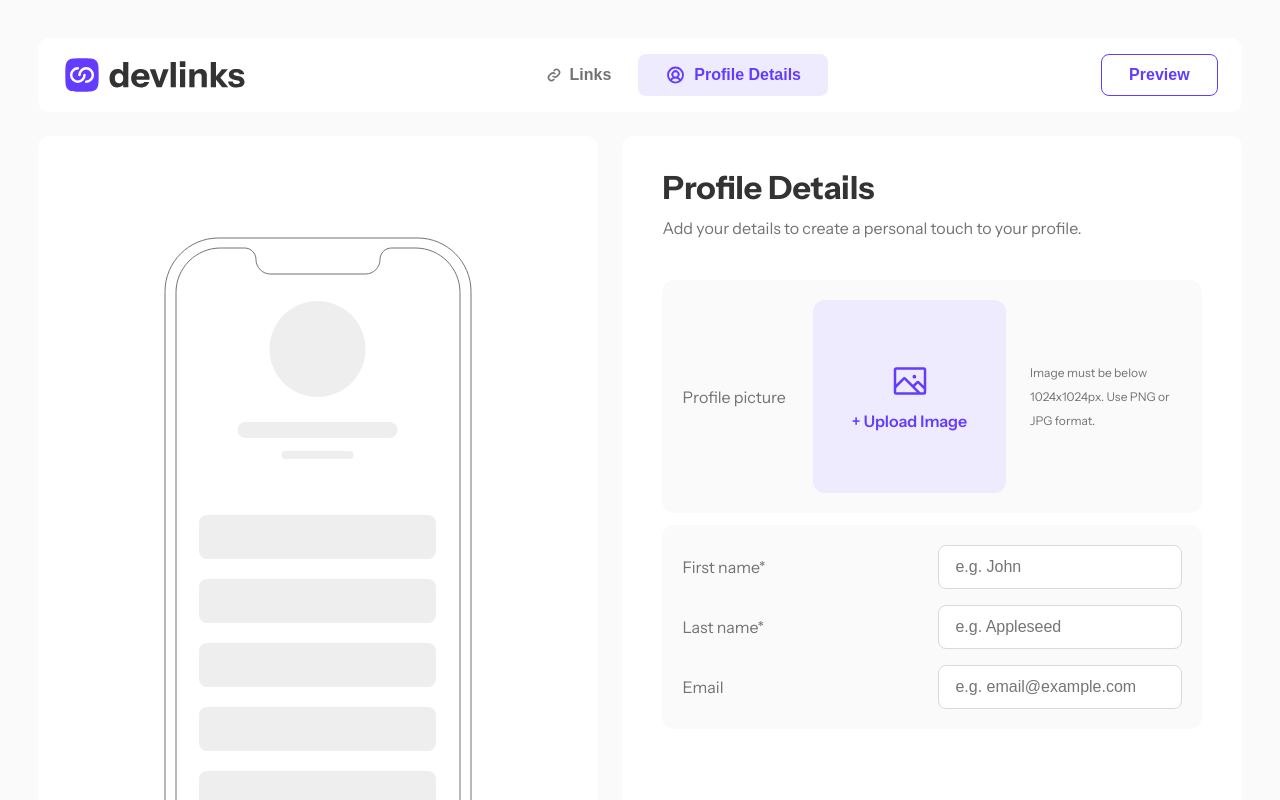
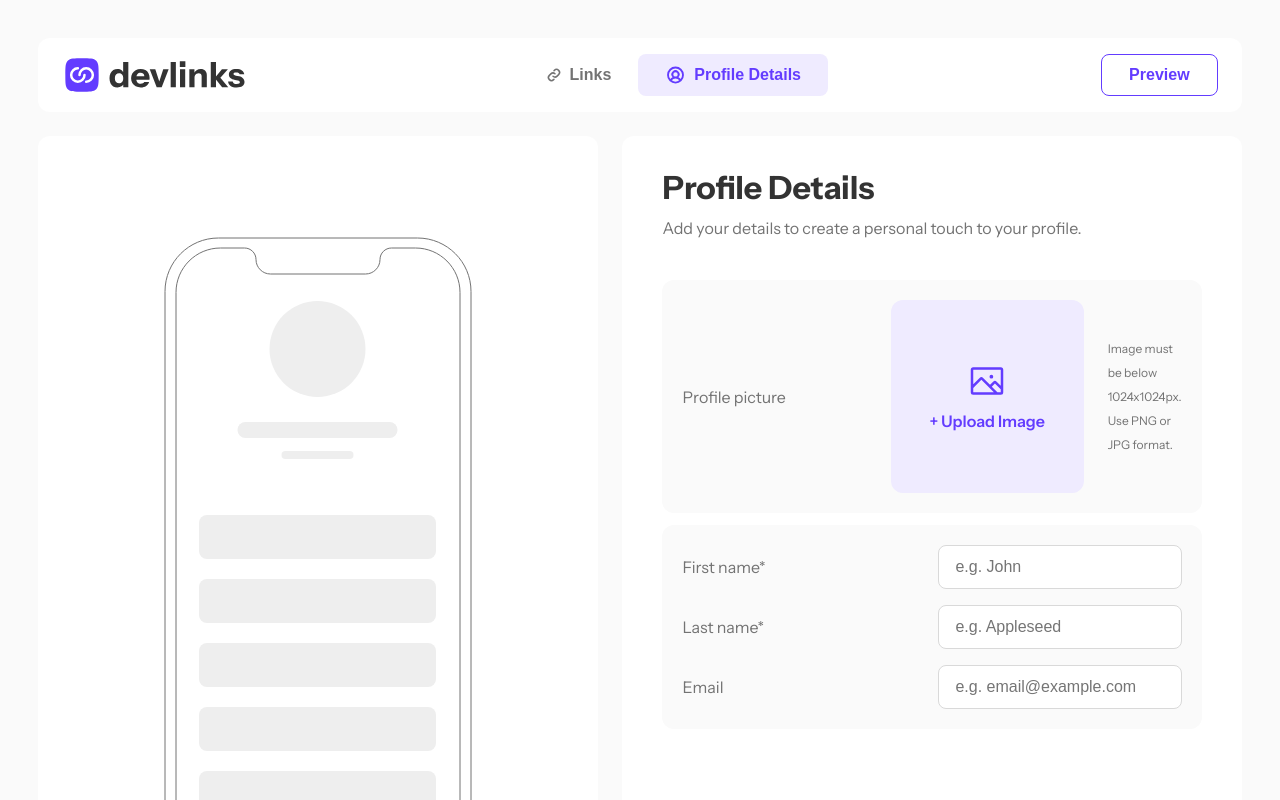
Before and after one commit to adriana-s-c/link-sharing-app, a React (Create React App) app: page /home/profile in a window 1280 px wide. Shown: the top 800 px of the page. Built offline with nearby package versions, Linux system fonts and the light colour scheme.

Commit message:
Add React Avatar Editor and Adding Profile Image

```diff
--- /dev/null
+++ b/src/pages/HomePage/ProfileDetails/ProfilePicture/ImageEditor/index.module.scss
@@ -0,0 +1,8 @@
+.position {
+  position: absolute;
+}
+
+.button {
+  position: relative;
+  bottom: -200px;
+}
--- /dev/null
+++ b/src/pages/HomePage/ProfileDetails/ProfilePicture/ImageEditor/index.tsx
@@ -0,0 +1,51 @@
+import styles from "./index.module.scss";
+import * as React from "react";
+import { Stack } from "../../../../../components/Stack";
+import AvatarEditor from "react-avatar-editor";
+import { Button } from "../../../../../components/Button";
+
+type ImageEditorProps = {
+  picture: any;
+  setPicture: React.Dispatch<
+    React.SetStateAction<HTMLCanvasElement | string | undefined>
+  >;
+  setIsActive: React.Dispatch<React.SetStateAction<boolean>>;
+};
+
+export function ImageEditor({
+  picture,
+  setPicture,
+  setIsActive,
+}: ImageEditorProps) {
+  const editorRef = React.useRef<any>(null);
+
+  const handleSave = () => {
+    const canvas = editorRef.current.getImageScaledToCanvas();
+    const dataURL = canvas.toDataURL();
+    setPicture(dataURL);
+    setIsActive(false);
+  };
+
+  return picture !== undefined ? (
+    <Stack orientation="vertical">
+      {typeof picture === "string" ? (
+        <AvatarEditor
+          ref={editorRef}
+          image={picture}
+          width={193}
+          height={193}
+          borderRadius={16}
+          className={styles.position}
+          style={{ width: "100%", height: "100%" }}
+        />
+      ) : (
+        <AvatarEditor ref={editorRef} image={picture.toDataURL()} />
+      )}
+      <div className={styles.button}>
+        <Button colorScheme="primary" type="button" onClick={handleSave}>
+          Done
+        </Button>
+      </div>
+    </Stack>
+  ) : null;
+}
--- a/src/pages/HomePage/ProfileDetails/ProfilePicture/index.module.scss
+++ b/src/pages/HomePage/ProfileDetails/ProfilePicture/index.module.scss
@@ -7,12 +7,14 @@
 }
 
 .buttonBox {
+  position: relative;
   width: 193px;
   height: 193px;
 }
 
 .width {
-  width: 31.5%;
+  width: 100%;
+  max-width: 240px;
 }
 
 .input {
@@ -23,7 +25,25 @@
   background-color: $third-color;
   width: 193px;
   height: 193px;
-  padding: 61px, 38px, 60px, 39px;
   border-radius: $border-radius-m;
   cursor: pointer;
 }
+
+.image {
+  position: absolute;
+  width: 193px;
+  height: 193px;
+  border-radius: $border-radius-m;
+  cursor: pointer;
+}
+
+.icon {
+  fill: $primary-color;
+  &-white {
+    fill: $white-color;
+  }
+}
+
+.content {
+  position: absolute;
+}
--- a/src/pages/HomePage/ProfileDetails/ProfilePicture/index.tsx
+++ b/src/pages/HomePage/ProfileDetails/ProfilePicture/index.tsx
@@ -4,37 +4,7 @@ import { Stack } from "../../../../components/Stack";
 import { Text } from "../../../../components/Text";
 import { ReactComponent as UploadIcon } from "../../../../images/icon-upload-image.svg";
 import { useUserContext } from "../../../../context";
-import AvatarEditor from "react-avatar-editor";
-
-type EditorProps = {
-  picture: any;
-  setPicture: React.Dispatch<
-    React.SetStateAction<HTMLCanvasElement | string | undefined>
-  >;
-};
-
-function Editor({ picture, setPicture }: EditorProps) {
-  const editorRef = React.useRef<any>(null);
-
-  const handleSave = () => {
-    const canvas = editorRef.current.getImageScaledToCanvas();
-    const dataURL = canvas.toDataURL();
-    setPicture(dataURL);
-  };
-
-  return picture !== undefined ? (
-    <Stack orientation="vertical">
-      {typeof picture === "string" ? (
-        <AvatarEditor ref={editorRef} image={picture} />
-      ) : (
-        <AvatarEditor ref={editorRef} image={picture.toDataURL()} />
-      )}
-      <button type="button" onClick={handleSave}>
-        Done
-      </button>
-    </Stack>
-  ) : null;
-}
+import { ImageEditor } from "./ImageEditor";
 
 export function ProfilePicture() {
   const { userData, setUserData } = useUserContext();
@@ -74,13 +44,21 @@ export function ProfilePicture() {
       orientation="horizontal"
       align="center"
       className={styles.box}
-      gap="24px"
+      gap="16px"
     >
       <Text type="body" size="m" color="grey" className={styles.width}>
         Profile picture
       </Text>
       <Stack gap="24px" align="center">
         <div className={styles.buttonBox}>
+          {isActive ? (
+            <ImageEditor
+              picture={picture}
+              setPicture={setPicture}
+              setIsActive={setIsActive}
+            />
+          ) : (
+            <>
               <input
                 type="file"
                 accept="image/png, image/jpeg"
@@ -96,14 +74,33 @@ export function ProfilePicture() {
                   orientation="vertical"
                   gap="8px"
                 >
-              <UploadIcon />
-              <Text color="purple" type="heading" size="s">
-                + Upload Image
+                  {picture ? (
+                    <img src={picture} alt="Avatar" className={styles.image} />
+                  ) : null}
+                  <Stack
+                    orientation="vertical"
+                    align="center"
+                    gap="8px"
+                    className={styles.content}
+                  >
+                    <UploadIcon
+                      className={
+                        picture ? `${styles[`icon-white`]}` : styles.icon
+                      }
+                    />
+                    <Text
+                      color={picture ? "white" : "purple"}
+                      type="heading"
+                      size="s"
+                    >
+                      {picture ? "Change Image" : "+ Upload Image"}
                     </Text>
                   </Stack>
+                </Stack>
               </label>
+            </>
+          )}
         </div>
-        {isActive ? <Editor picture={picture} setPicture={setPicture} /> : null}
         <Text type="body" size="s" color="grey">
           Image must be below 1024x1024px. Use PNG or JPG format.
         </Text>
```
Also changed, not shown: src/images/icon-upload-image.svg. Lines whose indentation alone changed are shown as unchanged.
